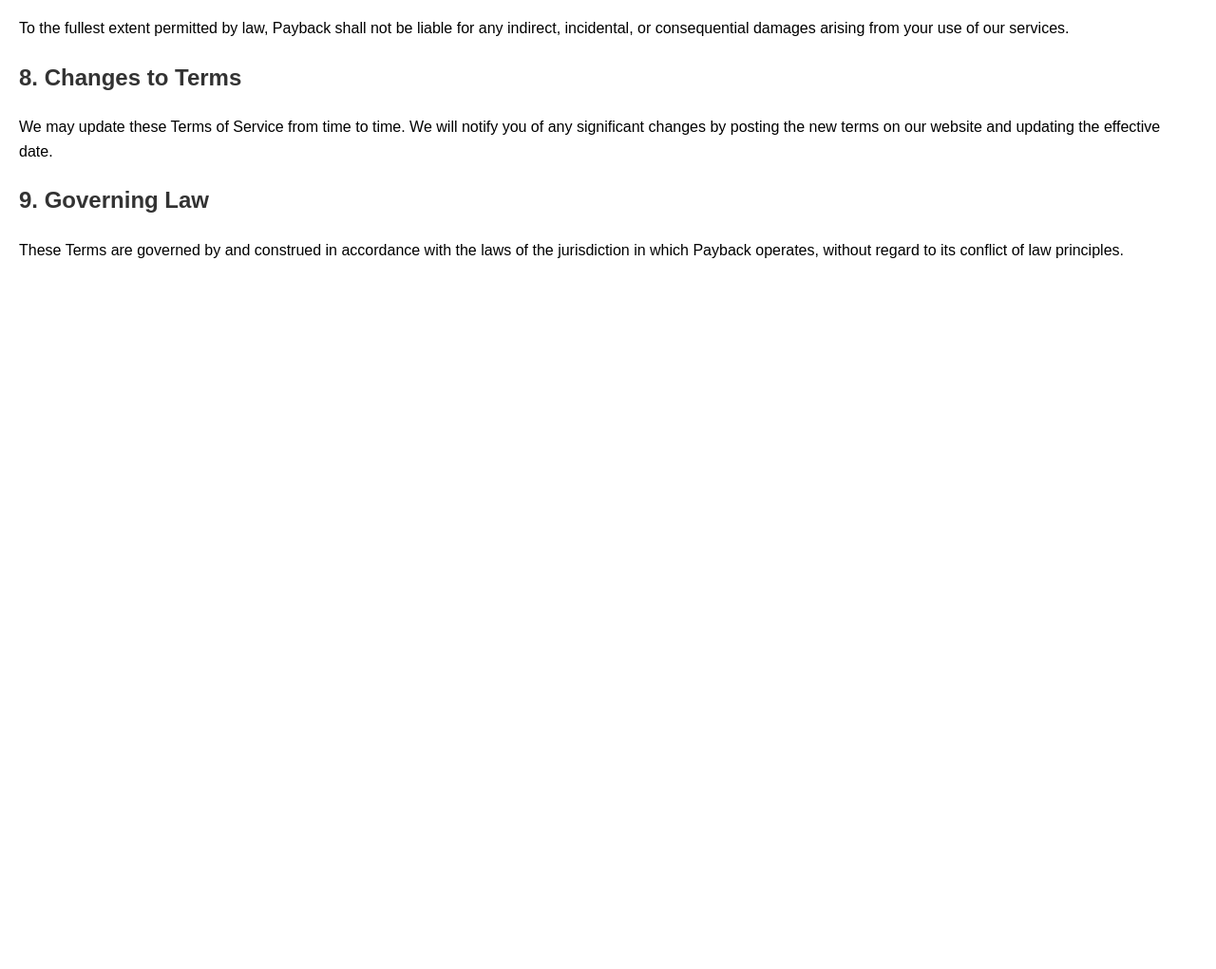
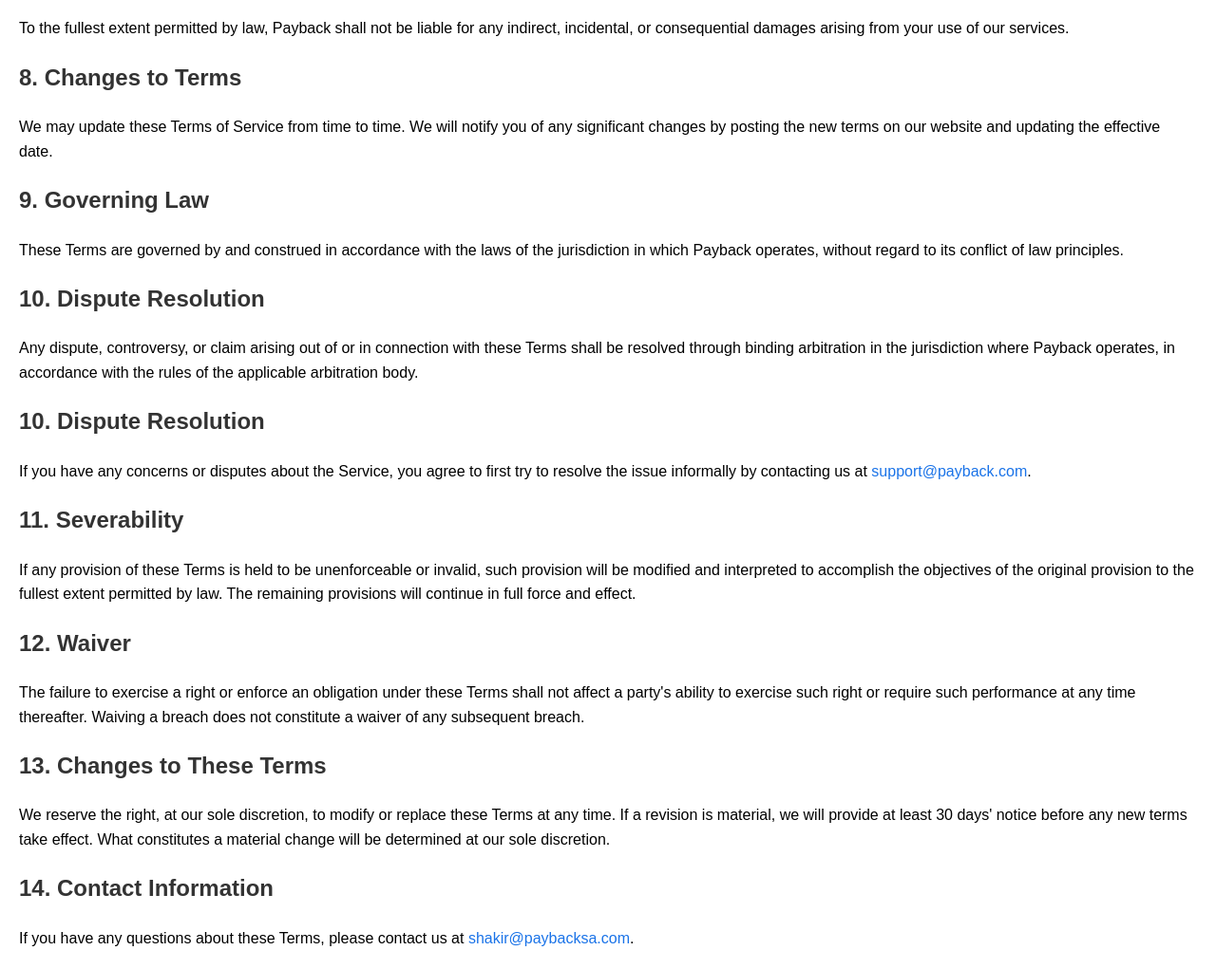
Before and after one commit to Shakir-Parvez/payback-support, a plain HTML site: page terms-of-service.html in a window 1280 px wide. Shown: the part 1040-2061 px from the top of the page at 95% size. Before the commit the page ends 1336 px from the top, so only its background shows below. Drawn offline with Linux system fonts and the light colour scheme.

Commit message:
Update terms-of-service.html

```diff
--- a/terms-of-service.html
+++ b/terms-of-service.html
@@ -25,7 +25,7 @@
 
     <h1>Terms of Service</h1>
 
-    <p>Effective Date: January 13, 2025</p>
+    <p>Effective Date: January 1, 2025</p>
 
     <p>Welcome to Payback. By accessing or using our services, you agree to comply with and be bound by the following Terms of Service. Please read them carefully.</p>
 
@@ -74,9 +74,33 @@
 
     <p>We may update these Terms of Service from time to time. We will notify you of any significant changes by posting the new terms on our website and updating the effective date.</p>
 
-    <h2>9. Governing Law</h2>
+   <h2>9. Governing Law</h2>
 
-    <p>These Terms are governed by and construed in accordance with the laws of the jurisdiction in which Payback operates, without regard to its conflict of law principles.</p>
+<p>These Terms are governed by and construed in accordance with the laws of the jurisdiction in which Payback operates, without regard to its conflict of law principles.</p>
 
-    <h2
-::contentReference[oaicite:0]{index=0}
+<h2>10. Dispute Resolution</h2>
+
+<p>Any dispute, controversy, or claim arising out of or in connection with these Terms shall be resolved through binding arbitration in the jurisdiction where Payback operates, in accordance with the rules of the applicable arbitration body.</p>
+
+ <h2>10. Dispute Resolution</h2>
+
+    <p>If you have any concerns or disputes about the Service, you agree to first try to resolve the issue informally by contacting us at <a href="mailto:support@payback.com">support@payback.com</a>.</p>
+
+    <h2>11. Severability</h2>
+
+    <p>If any provision of these Terms is held to be unenforceable or invalid, such provision will be modified and interpreted to accomplish the objectives of the original provision to the fullest extent permitted by law. The remaining provisions will continue in full force and effect.</p>
+
+    <h2>12. Waiver</h2>
+
+    <p>The failure to exercise a right or enforce an obligation under these Terms shall not affect a party's ability to exercise such right or require such performance at any time thereafter. Waiving a breach does not constitute a waiver of any subsequent breach.</p>
+
+    <h2>13. Changes to These Terms</h2>
+
+    <p>We reserve the right, at our sole discretion, to modify or replace these Terms at any time. If a revision is material, we will provide at least 30 days' notice before any new terms take effect. What constitutes a material change will be determined at our sole discretion.</p>
+
+    <h2>14. Contact Information</h2>
+
+    <p>If you have any questions about these Terms, please contact us at <a href="mailto:shakir@paybacksa.com">shakir@paybacksa.com</a>.</p>
+
+</body>
+</html>
```
